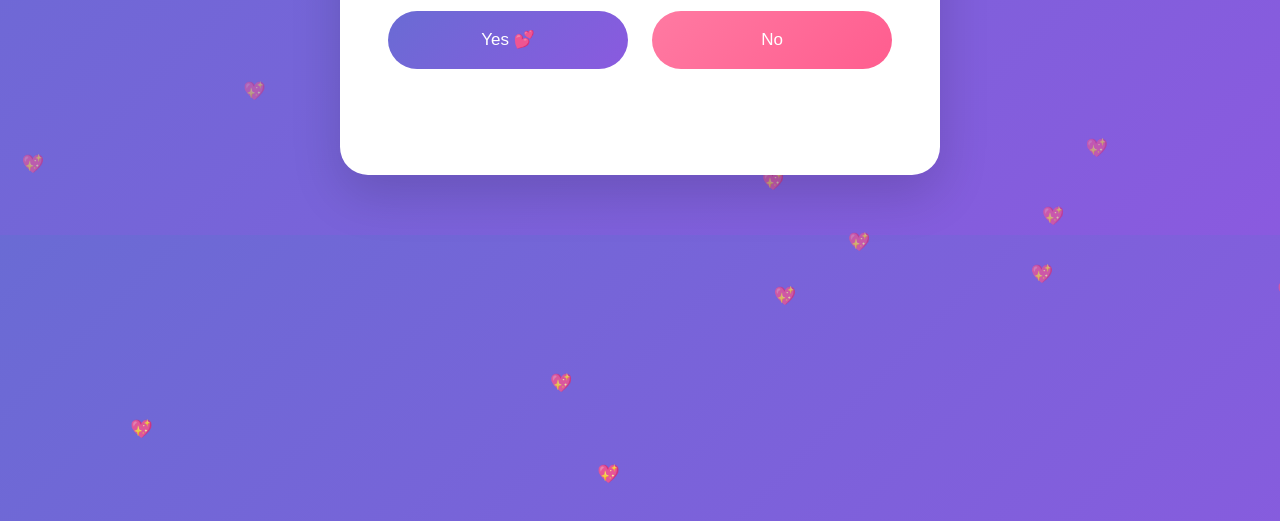
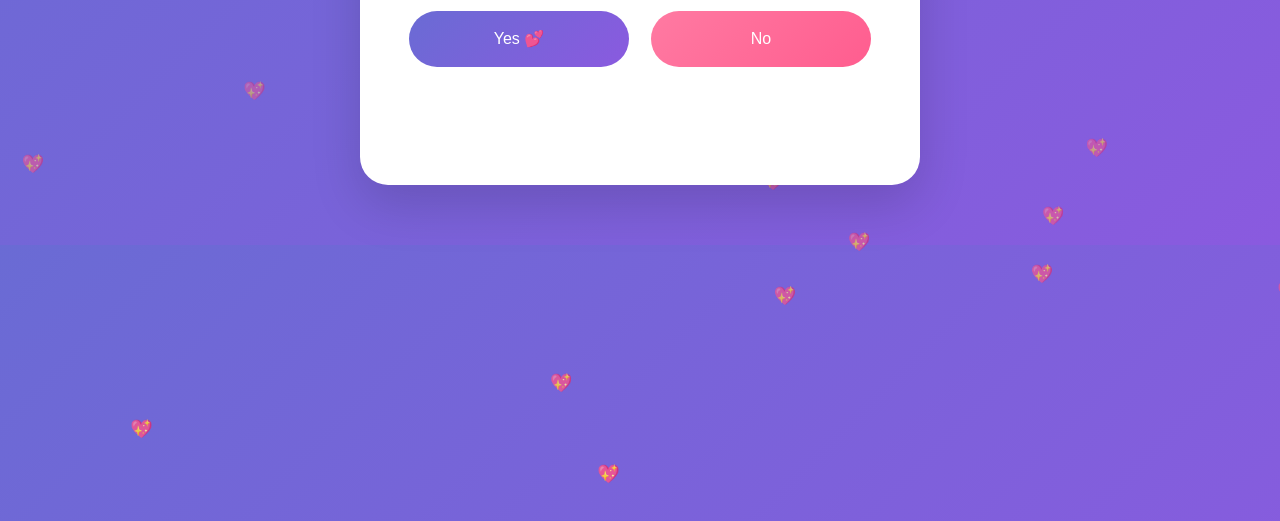
Before and after one commit to its-nikkk/Birthday, a plain HTML site: page index.html in a window 1280 px wide. Shown: the part 279-800 px from the top of the page. Drawn offline with Linux system fonts and the light colour scheme.

Commit message:
Update index.html

```diff
--- a/index.html
+++ b/index.html
@@ -71,10 +71,10 @@ p {
 .buttons {
   margin-top: 36px;
   position: relative;
-  height: 120px;
+  height: 130px;
 }
 
-/* Buttons */
+/* Buttons base */
 button {
   min-width: 220px;
   height: 56px;
@@ -88,7 +88,7 @@ button {
   position: absolute;
 }
 
-/* YES — fixed forever */
+/* YES — FIXED FOREVER */
 .yes {
   background: linear-gradient(135deg, #6a6bd4, #8a5adf);
   left: 50%;
@@ -96,6 +96,7 @@ button {
   z-index: 2;
 }
 
+/* Visual feedback without movement */
 .yes:hover {
   box-shadow: 0 0 0 4px rgba(106,75,191,0.2);
 }
@@ -108,6 +109,7 @@ button {
   z-index: 1;
 }
 
+/* Hover ONLY for NO (desktop) */
 .no:hover {
   transform: scale(1.05);
 }
@@ -129,7 +131,7 @@ button {
 
 .hidden { display: none; }
 
-/* -------------------- RESPONSIVE -------------------- */
+/* ---------------- RESPONSIVE ---------------- */
 
 /* Small phones */
 @media (max-width: 480px) {
@@ -142,7 +144,7 @@ button {
   p  { font-size: 15px; }
   .emoji { font-size: 34px; }
 
-  .buttons { height: 140px; }
+  .buttons { height: 150px; }
 
   button {
     min-width: 170px;
@@ -152,12 +154,6 @@ button {
 
   .yes { transform: translateX(-100%); }
   .no  { transform: translateX(8%); }
-
-  .yes:hover,
-  .no:hover {
-    transform: none;
-    box-shadow: none;
-  }
 }
 
 /* Tablets */
@@ -167,13 +163,13 @@ button {
   .no  { transform: translateX(6%); }
 }
 
-/* Large screens */
-@media (min-width: 1200px) {
-  .card { max-width: 600px; }
-  button {
-    min-width: 240px;
-    height: 58px;
-    font-size: 17px;
+/* Disable hover effects on touch devices WITHOUT breaking layout */
+@media (hover: none) and (pointer: coarse) {
+  .no:hover {
+    transform: none;
+  }
+  .yes:hover {
+    box-shadow: none;
   }
 }
 </style>
```
